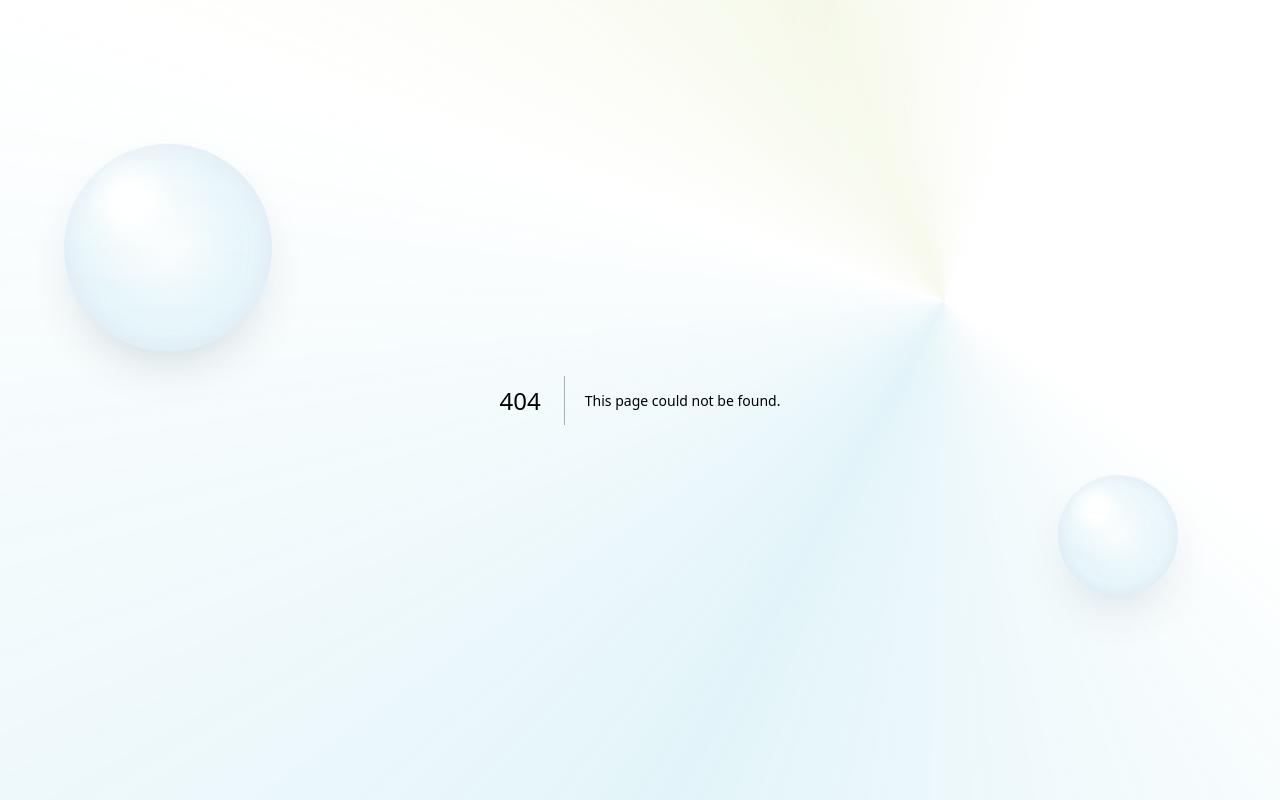
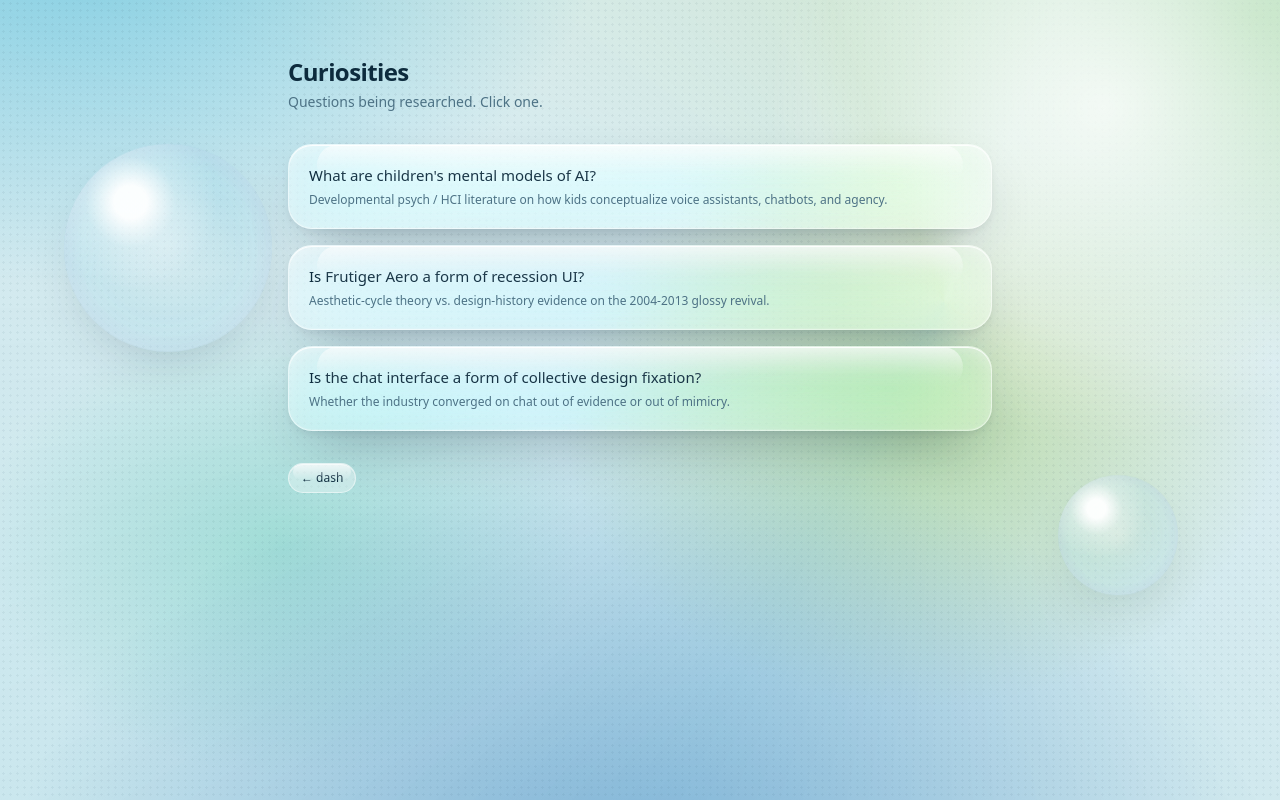
Before and after one commit to defnegenc/defne-dash, a Next.js app: page /curiosities in a window 1280 px wide. Before the commit this address had no page. Built offline with nearby package versions, Linux system fonts and the light colour scheme.

Commit message:
Curiosities list page

```diff
--- /dev/null
+++ b/src/app/curiosities/page.tsx
@@ -0,0 +1,46 @@
+import { promises as fs } from "fs";
+import path from "path";
+
+interface Curiosity {
+  slug: string;
+  question: string;
+  tagline: string;
+}
+
+/**
+ * Curiosities: the standing list of questions she's asked the agent to
+ * research. One glass tile per question; click through to the research.
+ * Add a question by dropping an entry in data/curiosities/index.json plus
+ * a markdown file next to it.
+ */
+export default async function Curiosities() {
+  const raw = await fs.readFile(
+    path.join(process.cwd(), "data", "curiosities", "index.json"),
+    "utf8",
+  );
+  const items = JSON.parse(raw) as Curiosity[];
+
+  return (
+    <main className="mx-auto max-w-3xl px-5 py-10 sm:px-8 sm:py-14">
+      <header className="mb-8">
+        <h1 className="text-2xl font-semibold tracking-tight text-ink">Curiosities</h1>
+        <p className="mt-1 text-sm text-ink-soft">Questions being researched. Click one.</p>
+      </header>
+      <ul className="flex flex-col gap-4">
+        {items.map((c) => (
+          <li key={c.slug}>
+            <a href={`/curiosities/${c.slug}`} className="glass glass-deep block p-5 transition hover:bg-white/40">
+              <p className="text-[15px] leading-snug font-medium text-ink">{c.question}</p>
+              <p className="mt-1.5 text-xs leading-snug text-ink-soft">{c.tagline}</p>
+            </a>
+          </li>
+        ))}
+      </ul>
+      <footer className="mt-8">
+        <a href="/" className="glass-chip inline-block px-3 py-1.5 text-xs font-medium text-ink">
+          ← dash
+        </a>
+      </footer>
+    </main>
+  );
+}
```
